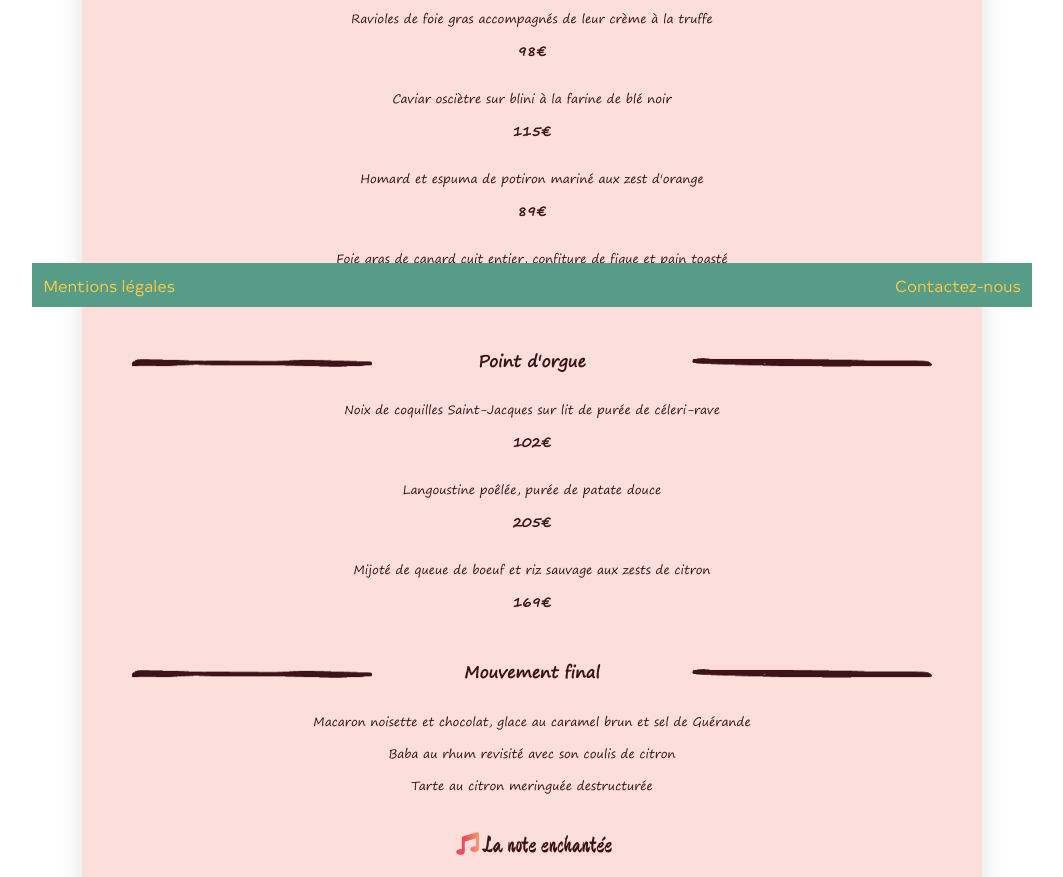
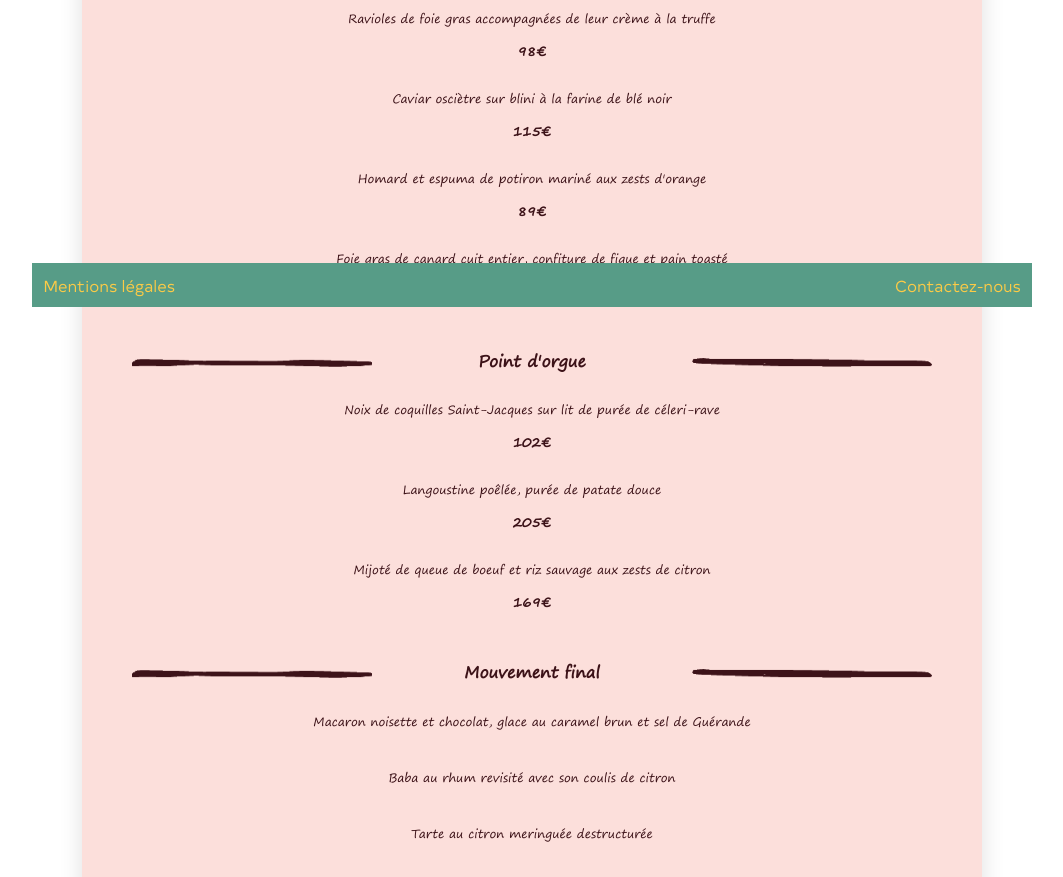
Before and after one commit to Antoine-Zerbib/ohmyfood, a website: page menu-note.html in a window 1280 px wide. Shown: the part 493-1370 px from the top of the page, without its empty margins (108-1171 px from the left). Drawn offline with Linux system fonts and the light colour scheme.

Commit message:
page note 2.0

```diff
--- a/menu-note.html
+++ b/menu-note.html
@@ -57,7 +57,7 @@
                     <div>
                         <ul class="list">
                             <li class="list__plat">
-                                Ravioles de foie gras accompagnés de leur crème à la truffe
+                                Ravioles de foie gras accompagnées de leur crème à la truffe
                             </li>
                             <li class="list__prix">
                                 98€
@@ -73,7 +73,7 @@
                         </ul>
                         <ul class="list">
                             <li class="list__plat">
-                                Homard et espuma de potiron mariné aux zest d'orange
+                                Homard et espuma de potiron mariné aux zests d'orange
                             </li>
                             <li class="list__prix">
                                 89€
@@ -140,15 +140,13 @@
                     </div>
                     <div>
                         <ul class="list">
-                            <li class="list__plat">
+                            <li class="list__plat pasDePrix">
                                 Macaron noisette et chocolat, glace au caramel brun et sel de Guérande
                             </li>
-                            <li class="list__prix"></li><!-- liste factice pour éviter de faire sauter l'alignement plat/prix -->
-                            <li class="list__plat">
+                            <li class="list__plat pasDePrix">
                                 Baba au rhum revisité avec son  coulis de citron
                             </li>
-                            <li class="list__prix"></li><!-- liste factice pour éviter de faire sauter l'alignement plat/prix -->
-                            <li class="list__plat">
+                            <li class="list__plat pasDePrix">
                                 Tarte au citron meringuée destructurée
                             </li>
                         </ul>
--- a/sass/pages/_menus.scss
+++ b/sass/pages/_menus.scss
@@ -63,7 +63,6 @@
     display: flex;
     flex-direction: column;
     justify-content: center;
-
     line-height: 2em;
     padding: 0;
     list-style: none;
--- a/sass/pages/_note.scss
+++ b/sass/pages/_note.scss
@@ -7,8 +7,8 @@
     }
     &Haut,&Bas{
         background: -webkit-linear-gradient( left, $color-iconeMenuNote 40% , $color-iconeMenuNote2 80%);
-    color: transparent;
-    -webkit-background-clip: text;
+        color: transparent;
+        -webkit-background-clip: text;
     }
 }
 #LastTitreNote{ //titre du menu à la fin
@@ -20,3 +20,6 @@
             padding: 0.2em;
         }
 }
+.pasDePrix{
+    padding-bottom: 2em;
+}
```
Also changed, not shown: public/css/style.css, 1 other file.
